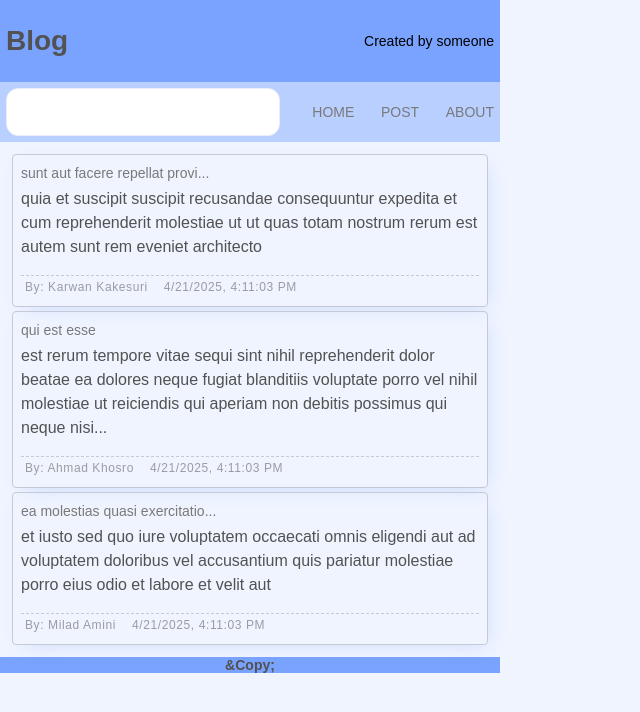
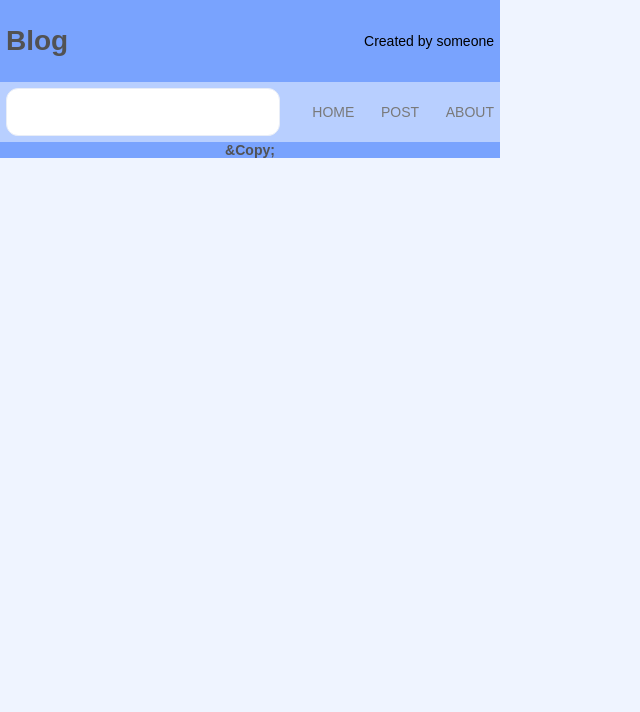
Before and after one commit to Karwan-Kakesuri/Blog-App, a React (Create React App) app: page / in a window 1280 px wide. Shown: the top 712 px of the page, without its empty margins (0-640 px from the left). Built offline with nearby package versions, Linux system fonts and the light colour scheme; data requests are answered from the project's data file.

Commit message:
setup proper routing at App.js

```diff
--- a/src/App.js
+++ b/src/App.js
@@ -5,6 +5,7 @@ import Header from "./components/Header";
 import Footer from "./components/Footer";
 import Home from "./components/Home";
 import About from "./components/About";
+import { Route, Routes } from "react-router-dom";
 
 function App() {
   const [posts, setPosts] = useState([]);
@@ -32,7 +33,11 @@ function App() {
   return (
     <div className="App">
       <Header />
-      <Home posts={posts} />
+      <Routes>
+        <Route path="/Home" element={<Home posts={posts} />} />
+        <Route path="/Post" element={<Home posts={posts} />} />
+        <Route path="/About" element={<About />} />
+      </Routes>
       <Footer />
     </div>
   );
```
